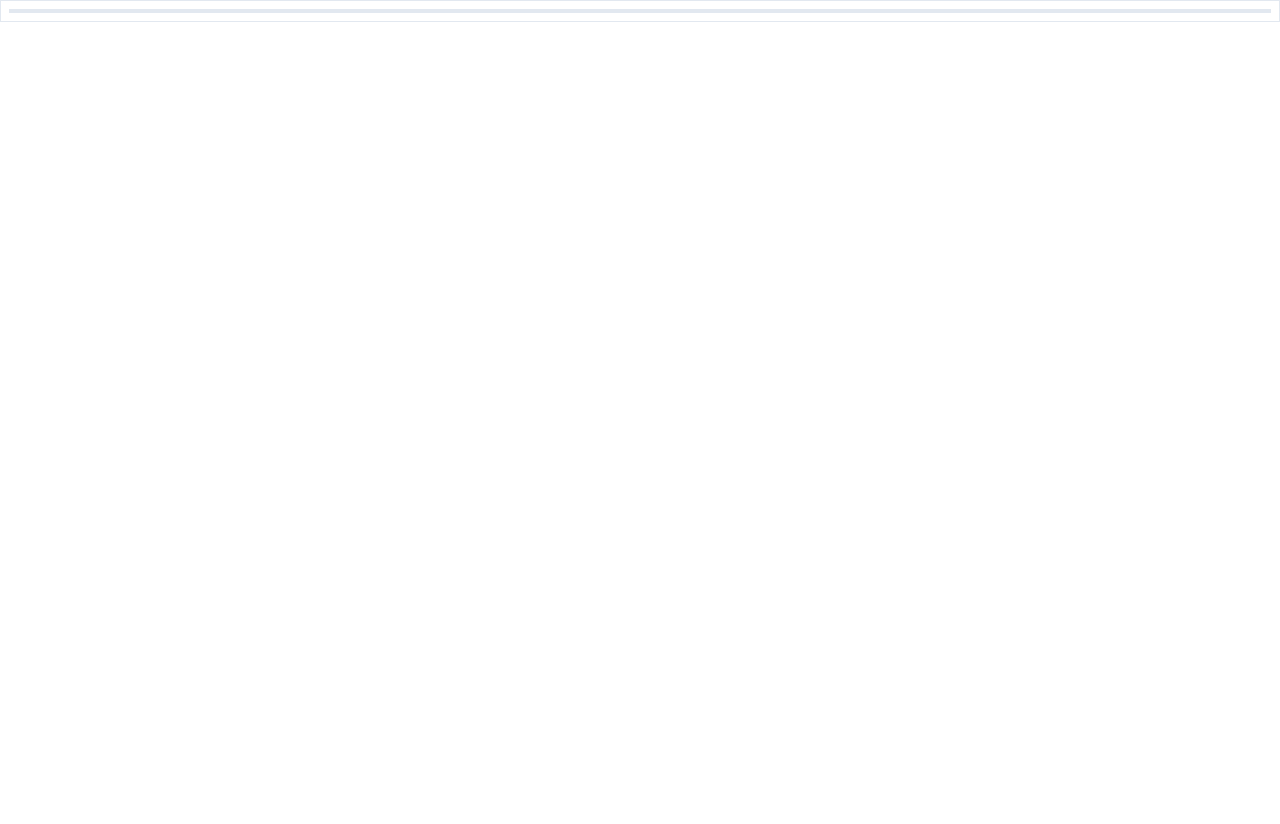
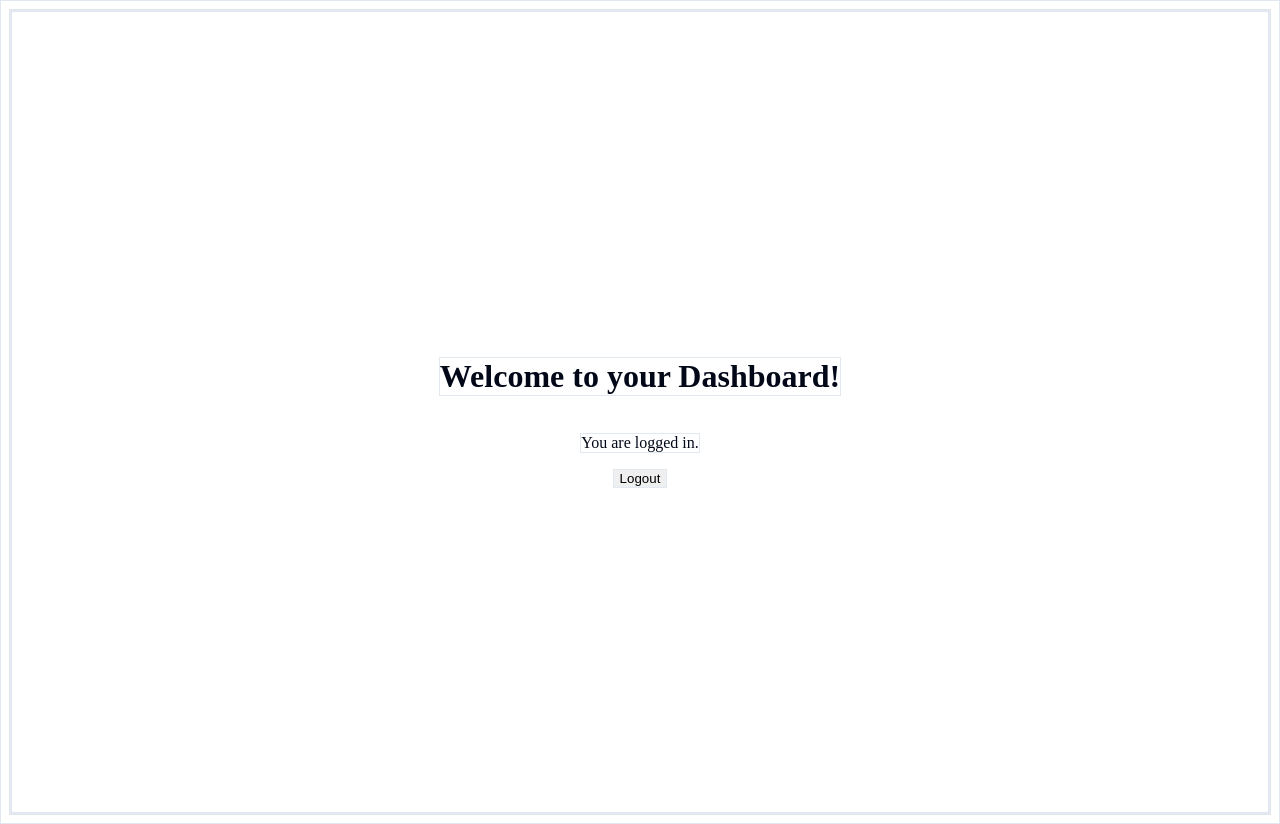
Before and after one commit to epicstuudio/corexus, a React (Vite) app in the folder frontend/: page /dashboard in a window 1280 px wide. Before the commit this address had no page. Before the commit the page ends 800 px from the top, so only its background shows below. Built offline with nearby package versions, Linux system fonts and the light colour scheme; sample sign-in values are in the browser's storage.

Commit message:
Feat: Implement frontend login logic, protected dashboard route, and logout functionality

```diff
--- a/frontend/src/App.tsx
+++ b/frontend/src/App.tsx
@@ -1,6 +1,8 @@
 import { BrowserRouter as Router, Routes, Route } from 'react-router-dom'
 import HomePage from './pages/HomePage'
 import LoginPage from './pages/LoginPage'
+import DashboardPage from './pages/DashboardPage'
+import PrivateRoute from './components/PrivateRoute'
 import './App.css'
 
 function App() {
@@ -9,7 +11,14 @@ function App() {
       <Routes>
         <Route path="/" element={<HomePage />} />
         <Route path="/login" element={<LoginPage />} />
-        {/* Add more routes here as we build out the app */}
+        <Route
+          path="/dashboard"
+          element={
+            <PrivateRoute>
+              <DashboardPage />
+            </PrivateRoute>
+          }
+        />
       </Routes>
     </Router>
   )
--- /dev/null
+++ b/frontend/src/components/PrivateRoute.tsx
@@ -0,0 +1,19 @@
+import React from 'react';
+import { Navigate } from 'react-router-dom';
+
+interface PrivateRouteProps {
+  children: React.ReactNode;
+}
+
+const PrivateRoute: React.FC<PrivateRouteProps> = ({ children }) => {
+  const isAuthenticated = localStorage.getItem('accessToken');
+
+  if (!isAuthenticated) {
+    // Redirect to the login page if not authenticated
+    return <Navigate to="/login" replace />;
+  }
+
+  return <>{children}</>;
+};
+
+export default PrivateRoute;
--- /dev/null
+++ b/frontend/src/pages/DashboardPage.tsx
@@ -0,0 +1,22 @@
+import React from 'react';
+import { Button } from '@/components/ui/button';
+import { useNavigate } from 'react-router-dom';
+
+const DashboardPage: React.FC = () => {
+  const navigate = useNavigate();
+
+  const handleLogout = () => {
+    localStorage.removeItem('accessToken');
+    navigate('/login');
+  };
+
+  return (
+    <div className="flex flex-col items-center justify-center min-h-screen bg-gray-100">
+      <h1 className="text-4xl font-bold mb-4">Welcome to your Dashboard!</h1>
+      <p className="text-lg mb-8">You are logged in.</p>
+      <Button onClick={handleLogout}>Logout</Button>
+    </div>
+  );
+};
+
+export default DashboardPage;
```
